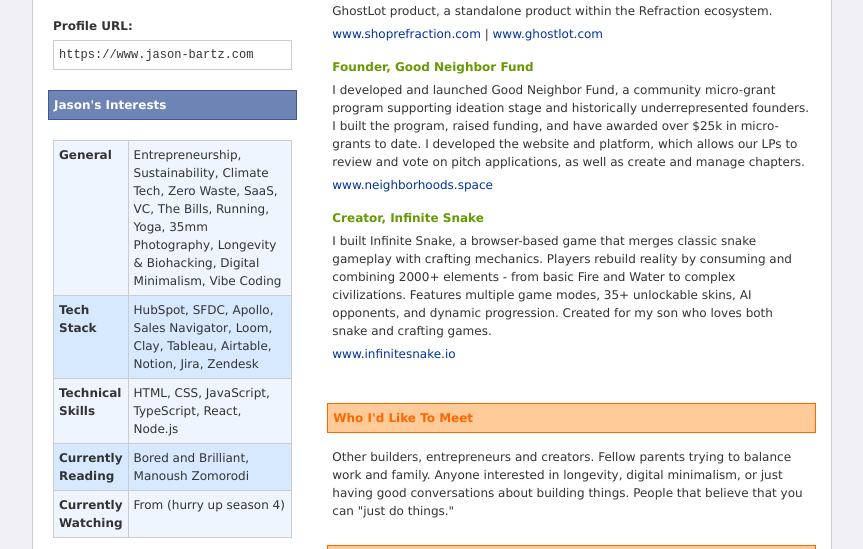
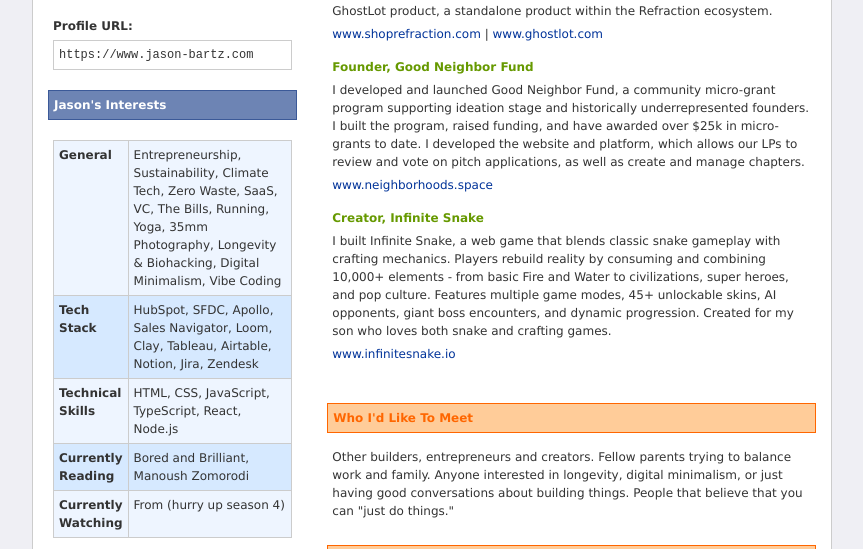
Before and after one commit to jason-bartz/Personal-Site, a website: page index.html in a window 1280 px wide. Shown: the part 551-1100 px from the top of the page, without its empty margins (208-1071 px from the left). Drawn offline with Linux system fonts and the light colour scheme.

Commit message:
Update Infinite Snake description

```diff
--- a/index.html
+++ b/index.html
@@ -629,7 +629,7 @@
                             </div>
                             <div style="margin-bottom: 15px;">
                                 <div style="font-weight: bold; color: #669900;">Creator, Infinite Snake</div>
-                                <div style="margin: 5px 0;">I built Infinite Snake, a browser-based game that merges classic snake gameplay with crafting mechanics. Players rebuild reality by consuming and combining 2000+ elements - from basic Fire and Water to complex civilizations. Features multiple game modes, 35+ unlockable skins, AI opponents, and dynamic progression. Created for my son who loves both snake and crafting games.</div>
+                                <div style="margin: 5px 0;">I built Infinite Snake, a web game that blends classic snake gameplay with crafting mechanics. Players rebuild reality by consuming and combining 10,000+ elements - from basic Fire and Water to civilizations, super heroes, and pop culture. Features multiple game modes, 45+ unlockable skins, AI opponents, giant boss encounters, and dynamic progression. Created for my son who loves both snake and crafting games.</div>
                                 <div><a href="http://www.infinitesnake.io" target="_blank">www.infinitesnake.io</a></div>
                             </div>
                         </div>
```
